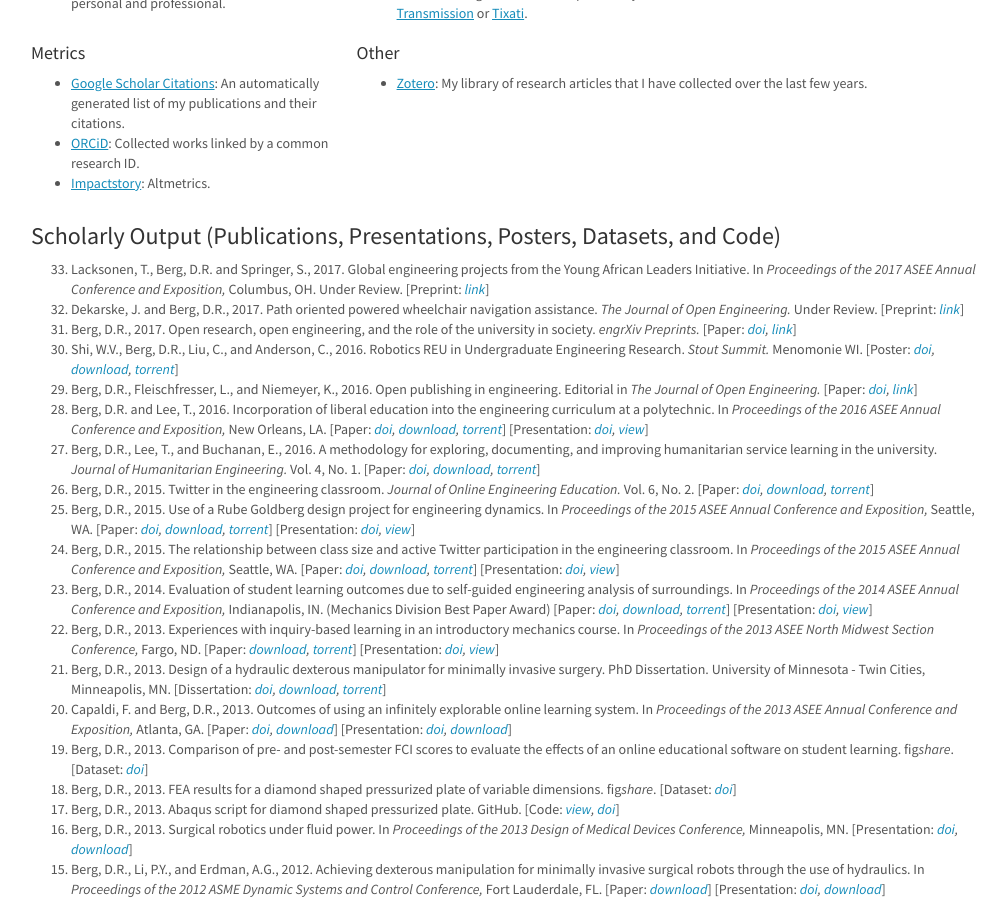
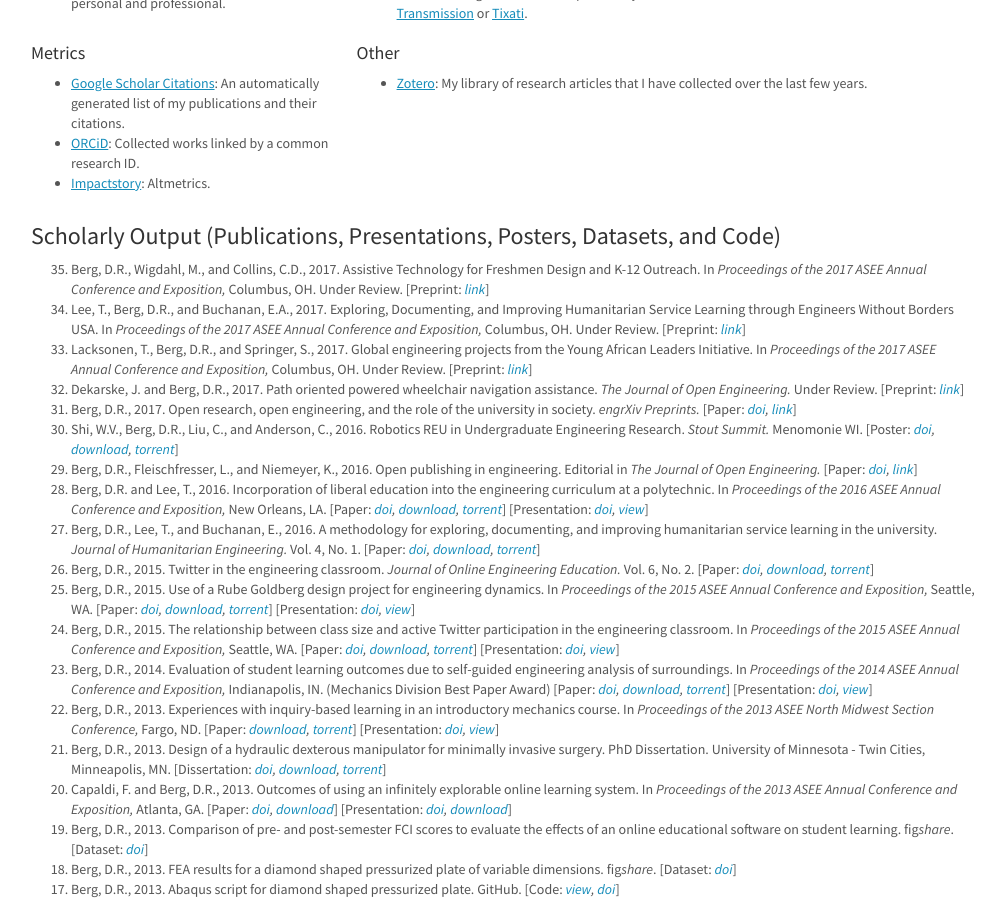
Before and after one commit to devinberg/devinberg.com, a Jekyll site: the page built from publications/index.md, in a window 1280 px wide and 900 px high, scrolled down 467 px. Shown: the whole window, without its empty margins (39-1046 px from the left). Built offline with Jekyll 4.4.1, drawn with Linux system fonts in a browser that asks for light colours; nearby versions of some CDN libraries; comment, search, counter and statistics services are not loaded.

Commit message:
final two ASEE preprints posted

```diff
--- a/publications/index.md
+++ b/publications/index.md
@@ -55,7 +55,9 @@
 
 <h3>Scholarly Output (Publications, Presentations, Posters, Datasets, and Code)</h3>
 <ol reversed="">
-	<li>Lacksonen, T., Berg, D.R. and Springer, S., 2017. Global engineering projects from the Young African Leaders Initiative. In <i>Proceedings of the 2017 ASEE Annual Conference and Exposition,</i> Columbus, OH. Under Review. [Preprint: <i><a href="https://osf.io/preprints/engrxiv/zrx9s">link</a></i>] <span data-badge-popover="right" data-badge-type="4" data-doi="" data-hide-no-mentions="true" class="altmetric-embed"></span></li>
+	<li>Berg, D.R., Wigdahl, M., and Collins, C.D., 2017. Assistive Technology for Freshmen Design and K-12 Outreach. In <i>Proceedings of the 2017 ASEE Annual Conference and Exposition,</i> Columbus, OH. Under Review. [Preprint: <i><a href="https://osf.io/preprints/engrxiv/pdzss">link</a></i>] <span data-badge-popover="right" data-badge-type="4" data-doi="" data-hide-no-mentions="true" class="altmetric-embed"></span></li>
+	<li>Lee, T., Berg, D.R., and Buchanan, E.A., 2017. Exploring, Documenting, and Improving Humanitarian Service Learning through Engineers Without Borders USA. In <i>Proceedings of the 2017 ASEE Annual Conference and Exposition,</i> Columbus, OH. Under Review. [Preprint: <i><a href="https://osf.io/preprints/engrxiv/6r94n">link</a></i>] <span data-badge-popover="right" data-badge-type="4" data-doi="" data-hide-no-mentions="true" class="altmetric-embed"></span></li>
+	<li>Lacksonen, T., Berg, D.R., and Springer, S., 2017. Global engineering projects from the Young African Leaders Initiative. In <i>Proceedings of the 2017 ASEE Annual Conference and Exposition,</i> Columbus, OH. Under Review. [Preprint: <i><a href="https://osf.io/preprints/engrxiv/zrx9s">link</a></i>] <span data-badge-popover="right" data-badge-type="4" data-doi="" data-hide-no-mentions="true" class="altmetric-embed"></span></li>
  	<li>Dekarske, J. and Berg, D.R., 2017. Path oriented powered wheelchair navigation assistance. <i>The Journal of Open Engineering.</i> Under Review. [Preprint: <i><a href="https://www.pubpub.org/pub/path-oriented-powered-wheelchair-navigation-assistance">link</a></i>] <span data-badge-popover="right" data-badge-type="4" data-doi="" data-hide-no-mentions="true" class="altmetric-embed"></span></li>
 	<li>Berg, D.R., 2017. Open research, open engineering, and the role of the university in society. <i>engrXiv Preprints.</i> [Paper: <i><a href="http://doi.org/10.17605/OSF.IO/9VSQ4">doi</a>, <a href="https://osf.io/preprints/engrxiv/f83n3/">link</a></i>] <span data-badge-popover="right" data-badge-type="4" data-doi="10.17605/OSF.IO/9VSQ4" data-hide-no-mentions="true" class="altmetric-embed"></span></li>
 	<li>Shi, W.V., Berg, D.R., Liu, C., and Anderson, C., 2016. Robotics REU in Undergraduate Engineering Research. <i>Stout Summit.</i> Menomonie WI. [Poster: <i><a href="https://dx.doi.org/10.6084/m9.figshare.3983892">doi</a>, <a href="https://s3.amazonaws.com/drb_website_storage/devinberg.com/RoboticsREUStoutSummit.pdf">download</a>, <a href="magnet:?xt=urn:btih:3ae18f3696543951a83e0b580eb11ae2ece3c7be&tr=http%3A%2F%2Facademictorrents.com%2Fannounce.php&tr=udp%3A%2F%2Ftracker.publicbt.com%3A80%2Fannounce&tr=udp%3A%2F%2Ftracker.openbittorrent.com%3A80%2Fannounce">torrent</a></i>] <span data-badge-popover="right" data-badge-type="4" data-doi="10.6084/m9.figshare.3983892" data-hide-no-mentions="true" class="altmetric-embed"></span></li>
```
